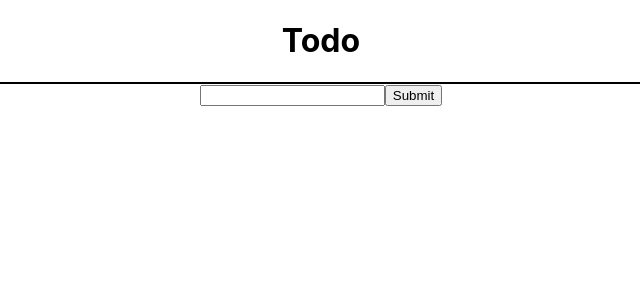
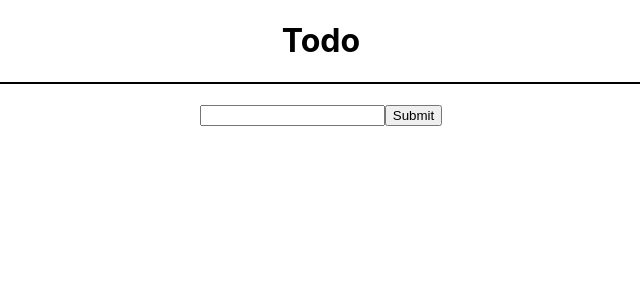
Before and after one commit to twandeveloper/React-Todo, a React (Create React App) app: page / in a window 1280 px wide. Shown: the top 300 px of the page, without its empty margins (319-959 px from the left). Built offline with nearby package versions, Linux system fonts and the light colour scheme.

Commit message:
move input to its own component

```diff
--- /dev/null
+++ b/src/AddTodo/AddTodo.js
@@ -0,0 +1,10 @@
+import React from 'react'
+
+export default function AddTodo(props) {
+    return (
+        <form onSubmit={props.addTodo}>
+          <input type='text' value={props.todo} onChange={props.getTodo}/>
+          <input type='submit' value='Submit' />
+        </form>
+    )
+}
--- a/src/App.js
+++ b/src/App.js
@@ -1,5 +1,6 @@
 import React, { Component } from 'react'
 import Todos from './Todos/Todos'
+import AddTodo from './AddTodo/AddTodo'
 import './App.css'
 
 
@@ -16,11 +17,13 @@ export class App extends Component {
   }
 
   addTodo = (event) => {
-    event.preventDefault()
+
     const todos = [...this.state.todos]
     todos.push(this.state.todo)
     this.setState({todos: todos})
     this.setState({todo: ''})
+    event.preventDefault()
+    event.target.reset()
   }
 
   render() {
@@ -28,11 +31,11 @@ export class App extends Component {
       <div className='App'>
         <h1>Todo</h1>
         <Todos todos={this.state.todos}/>
-        <form onSubmit={this.addTodo}>
-          <input type='text' value={this.state.todo} onChange={this.getTodo}/>
-          <input type='submit' value='Submit' />
-        </form>
-
+        <br/>
+        <AddTodo
+          todo={this.props.todo}
+          addTodo={(event) => this.addTodo(event)}
+          getTodo={(event) => this.getTodo(event)}/>
       </div>
     )
   }
```
Also changed, not shown: src/Todos/Todos.js (+4 -3 lines).
